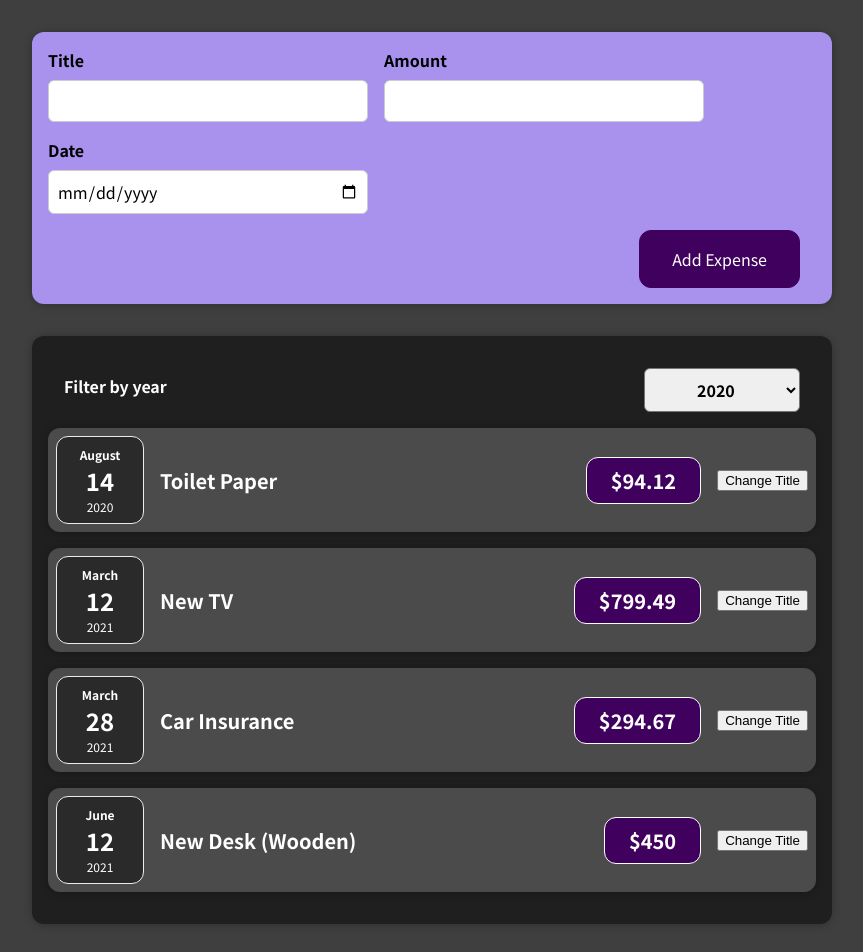
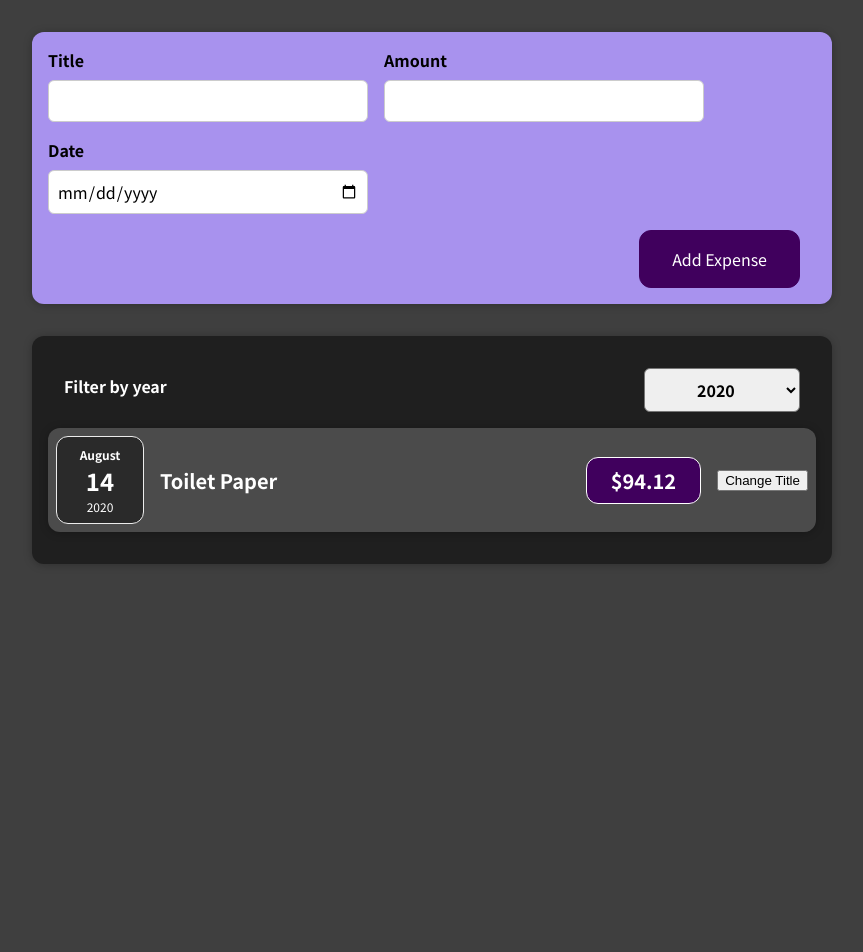
Before and after one commit to Troy420/udemy-demo-expense-tracker, a React (Create React App) app: page / in a window 1280 px wide. Shown: the top 952 px of the page, without its empty margins (208-1071 px from the left). After the commit the page ends 800 px from the top, so only its background shows below. Built offline with nearby package versions, Linux system fonts and the light colour scheme.

Commit message:
Assignment 3 done

```diff
--- a/src/App.js
+++ b/src/App.js
@@ -1,9 +1,8 @@
 import Expenses from "./components/Expenses/Expenses";
-import React from "react";
+import React, { useState } from "react";
 import NewExpense from "./components/NewExpense/NewExpense";
 
-const App = () => {
-  const expenses = [
+const DUMMY_EXPENSES = [
   {
     id: "e1",
     title: "Toilet Paper",
@@ -30,8 +29,13 @@ const App = () => {
   },
 ];
 
+const App = () => {
+  const [expenses, setExpenses] = useState(DUMMY_EXPENSES);
+
   const addExpenseHandler = (expense) => {
-    console.log("in app js", expense);
+    setExpenses((prevExpenses) => {
+      return [expense, ...prevExpenses];
+    });
   };
 
   return (
--- a/src/components/Expenses/Expenses.js
+++ b/src/components/Expenses/Expenses.js
@@ -7,33 +7,26 @@ import ExpensesFilter from "./ExpensesFilter";
 const Expenses = (props) => {
   const [year, setYear] = useState("2020");
 
-  const saveFilterYear = (yearChangeHandler) => {
-    setYear(yearChangeHandler);
+  const saveFilterYear = (yearFromExpenseFilter) => {
+    setYear(yearFromExpenseFilter);
   };
+
+  const filteredByYearExpenses = props.expensesData.filter((expense) => {
+    return expense.date.getFullYear().toString() === year;
+  });
 
   return (
     <Card className="expenses">
       <ExpensesFilter onSaveFilterYear={saveFilterYear} defaultYear={year} />
-      <ExpenseItem
-        title={props.expensesData[0].title}
-        amount={props.expensesData[0].amount}
-        date={props.expensesData[0].date}
-      />
-      <ExpenseItem
-        title={props.expensesData[1].title}
-        amount={props.expensesData[1].amount}
-        date={props.expensesData[1].date}
-      />
-      <ExpenseItem
-        title={props.expensesData[2].title}
-        amount={props.expensesData[2].amount}
-        date={props.expensesData[2].date}
-      />
-      <ExpenseItem
-        title={props.expensesData[3].title}
-        amount={props.expensesData[3].amount}
-        date={props.expensesData[3].date}
-      />
+
+      {filteredByYearExpenses.map((expense) => (
+        <ExpenseItem
+          key={expense.id}
+          title={expense.title}
+          amount={expense.amount}
+          date={expense.date}
+        />
+      ))}
     </Card>
   );
 };
--- a/src/components/NewExpense/NewExpense.js
+++ b/src/components/NewExpense/NewExpense.js
@@ -4,12 +4,13 @@ import ExpenseForm from "./ExpenseForm";
 
 const NewExpense = (props) => {
   const saveExpenseDataHandler = (enteredExpenseData) => {
-    // console.log("entered", enteredExpenseData);
     const expenseData = {
       ...enteredExpenseData,
       id: Math.random().toString(),
     };
-    console.log("output", props.onAddExpense(expenseData));
+
+    // this is important! to add the newly added expenses to the array list
+    props.onAddExpense(expenseData);
   };
 
   return (
```
Also changed, not shown: 1 other file (tests, documents, lock files or other folders). Lines whose indentation alone changed are shown as unchanged.
